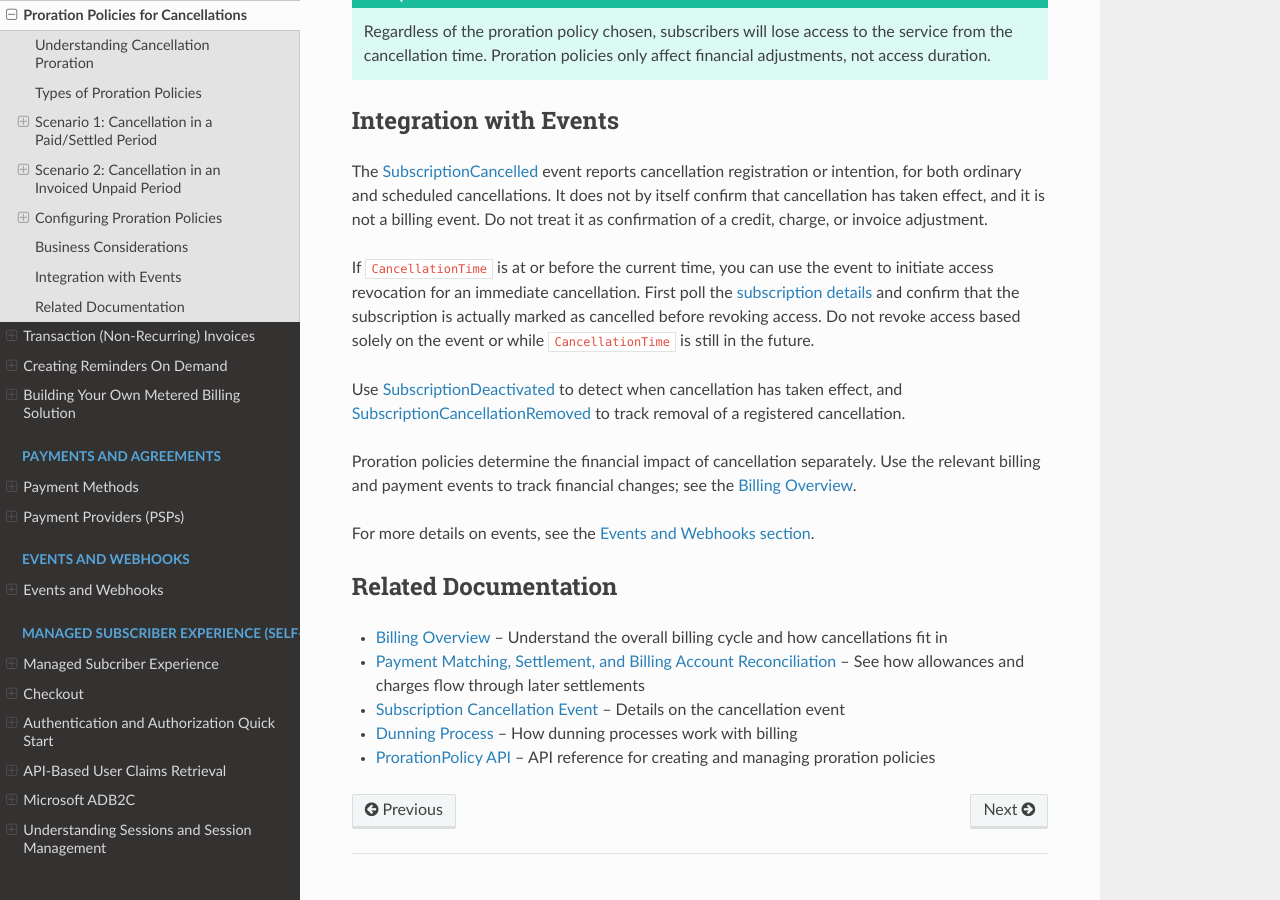
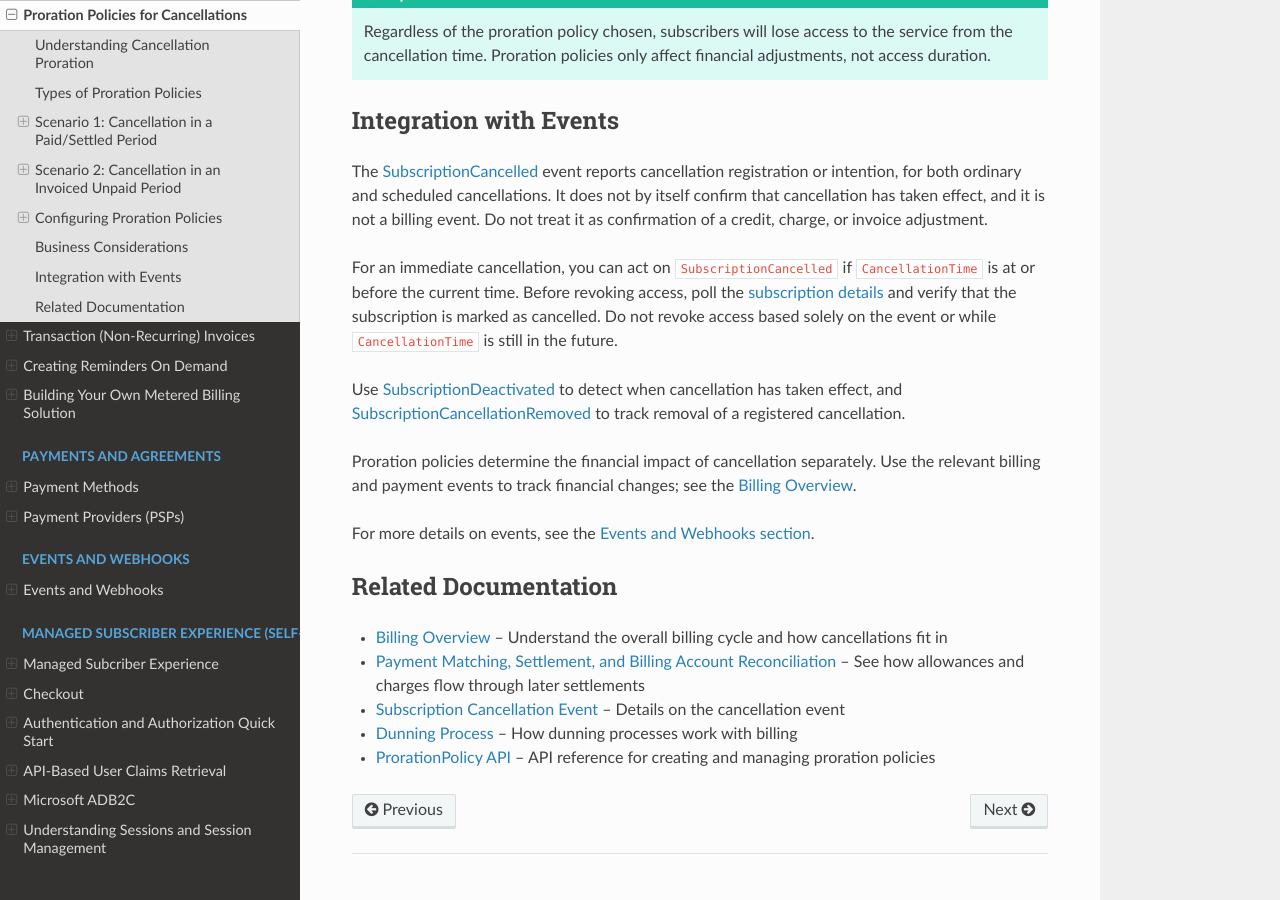
Before and after one commit to infosoftas/info-subscription-doc, a Sphinx documentation site: the page built from source/billing/proration-policies.rst, in a window 1280 px wide and 900 px high, scrolled down 6914 px. Built offline with Sphinx 7.4.7 and the Read the Docs theme 3.1.0, drawn with Linux system fonts in a browser that asks for light colours; formulas are drawn with MathJax 3.

Commit message:
Clarify immediate cancellation verification and user-provided cause
Co-authored-by: Copilot <223556219+Copilot@users.noreply.github.com>

```diff
--- a/source/billing/proration-policies.rst
+++ b/source/billing/proration-policies.rst
@@ -327,7 +327,7 @@ Integration with Events
 
 The :ref:`SubscriptionCancelled <subscription-cancelled-event>` event reports cancellation registration or intention, for both ordinary and scheduled cancellations. It does not by itself confirm that cancellation has taken effect, and it is not a billing event. Do not treat it as confirmation of a credit, charge, or invoice adjustment.
 
-If ``CancellationTime`` is at or before the current time, you can use the event to initiate access revocation for an immediate cancellation. First poll the :api-ref:`subscription details </Subscription/get_subscription__id_>` and confirm that the subscription is actually marked as cancelled before revoking access. Do not revoke access based solely on the event or while ``CancellationTime`` is still in the future.
+For an immediate cancellation, you can act on ``SubscriptionCancelled`` if ``CancellationTime`` is at or before the current time. Before revoking access, poll the :api-ref:`subscription details </Subscription/get_subscription__id_>` and verify that the subscription is marked as cancelled. Do not revoke access based solely on the event or while ``CancellationTime`` is still in the future.
 
 Use :ref:`SubscriptionDeactivated <subscription-deactivated-event>` to detect when cancellation has taken effect, and :ref:`SubscriptionCancellationRemoved <subscription-cancellation-removed-event>` to track removal of a registered cancellation.
 
--- a/source/events/types/subscription.rst
+++ b/source/events/types/subscription.rst
@@ -63,7 +63,7 @@ Cancellation Details
 The event includes the following consumer-visible cancellation details:
 
 * ``CancellationType`` – The type of cancellation registered.
-* ``CancellationCause`` – A text field describing the reason for cancellation. In some cases, this text is user-provided.
+* ``CancellationCause`` – A text field describing the reason for cancellation; its value may be user-provided.
 * ``CancellationTime`` – The time at which the cancellation takes effect. For cancellation at renewal, this is the subscription end time.
 
 .. note::
```
